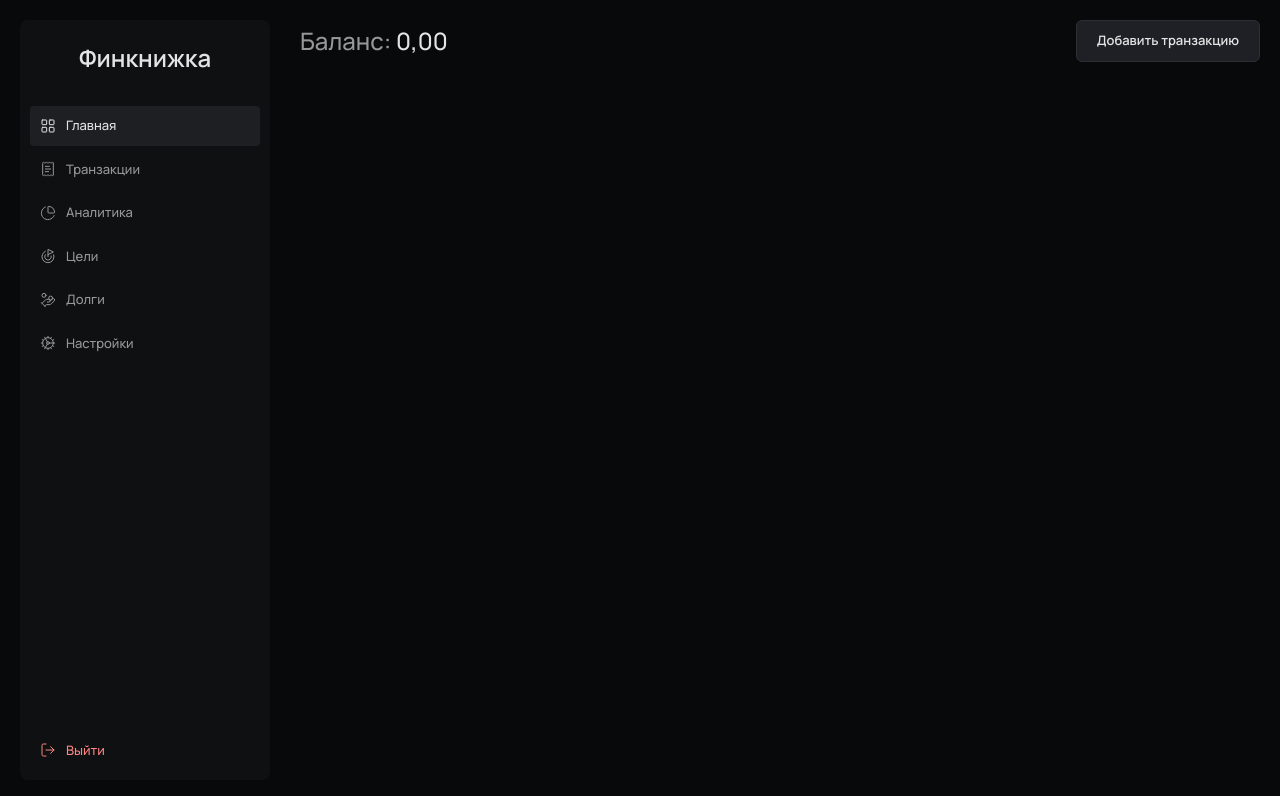
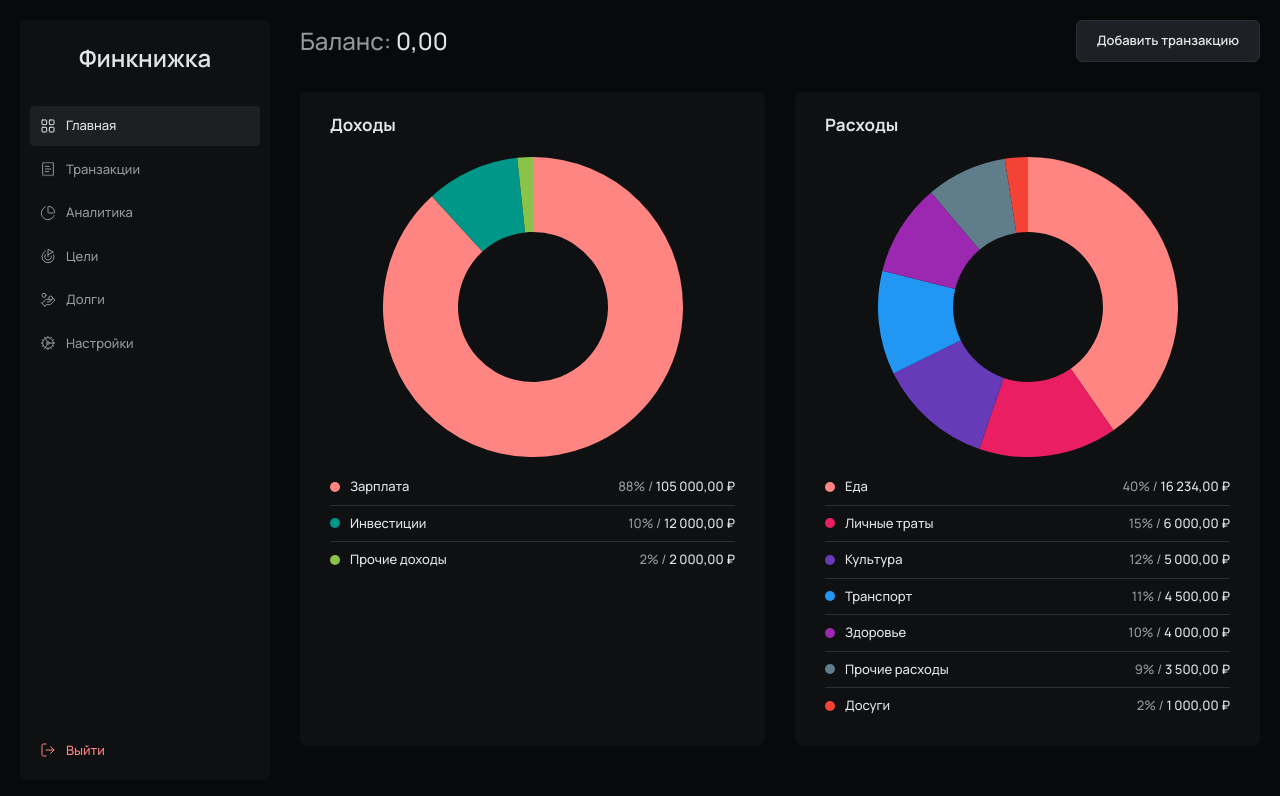
Before and after one commit to karagulow/finbook, a Next.js app: page / in a window 1280 px wide. Shown: the top 796 px of the page. Built offline with nearby package versions, Linux system fonts and the light colour scheme; no server answers.

Commit message:
feat(ui): add CategoryDoughnutChart component layout

```diff
--- a/app/(root)/page.tsx
+++ b/app/(root)/page.tsx
@@ -1,13 +1,5 @@
-import { Button } from '@/shared/ui';
-import { Balance } from '@/entities/balance';
+import { HomePage } from '@/pages/home-page';
 
 export default function Home() {
-	return (
-		<div className='flex flex-col gap-5 sm:gap-[30px]'>
-			<div className='flex flex-col items-start gap-2.5 sm:flex-row sm:justify-between sm:items-center'>
-				<Balance />
-				<Button className='w-full sm:w-auto'>Добавить транзакцию</Button>
-			</div>
-		</div>
-	);
+	return <HomePage />;
 }
--- a/package.json
+++ b/package.json
@@ -15,6 +15,7 @@
 		"@prisma/client": "^6.15.0",
 		"axios": "^1.11.0",
 		"bcryptjs": "^3.0.2",
+		"chart.js": "^4.5.0",
 		"clsx": "^2.1.1",
 		"js-cookie": "^3.0.5",
 		"jsonwebtoken": "^9.0.2",
@@ -23,6 +24,7 @@
 		"next-pwa": "^5.6.0",
 		"prisma": "^6.15.0",
 		"react": "19.1.0",
+		"react-chartjs-2": "^5.3.0",
 		"react-dom": "19.1.0",
 		"react-hook-form": "^7.62.0",
 		"react-hot-toast": "^2.6.0",
--- /dev/null
+++ b/src/pages/home-page/index.ts
@@ -0,0 +1 @@
+export { HomePage } from './ui/home-page';
--- /dev/null
+++ b/src/pages/home-page/ui/home-page.tsx
@@ -0,0 +1,86 @@
+'use client';
+
+import { Button, CategoryDoughnutChart } from '@/shared/ui';
+import { Balance } from '@/entities/balance';
+
+export const HomePage: React.FC = () => {
+	const incomes = [
+		{
+			id: '1',
+			name: 'Зарплата',
+			amount: 105000,
+			color: '#ff8583',
+		},
+		{
+			id: '2',
+			name: 'Инвестиции',
+			amount: 12000,
+			color: '#009688',
+		},
+		{
+			id: '3',
+			name: 'Прочие доходы',
+			amount: 2000,
+			color: '#8bc34a',
+		},
+	];
+
+	const expenses = [
+		{
+			id: '2',
+			name: 'Еда',
+			amount: 16234,
+			color: '#ff8583',
+		},
+		{
+			id: '3',
+			name: 'Транспорт',
+			amount: 4500,
+			color: '#2196f3',
+		},
+		{
+			id: '4',
+			name: 'Личные траты',
+			amount: 6000,
+			color: '#e91e63',
+		},
+		{
+			id: '5',
+			name: 'Здоровье',
+			amount: 4000,
+			color: '#9c27b0',
+		},
+		{
+			id: '6',
+			name: 'Прочие расходы',
+			amount: 3500,
+			color: '#607d8b',
+		},
+		{
+			id: '7',
+			name: 'Досуги',
+			amount: 1000,
+			color: '#f44336',
+		},
+		{
+			id: '8',
+			name: 'Культура',
+			amount: 5000,
+			color: '#673ab7',
+		},
+	];
+
+	return (
+		<div className='flex flex-col gap-5 sm:gap-[30px]'>
+			<div className='flex flex-col items-start gap-2.5 sm:flex-row sm:justify-between sm:items-center'>
+				<Balance />
+				<Button className='w-full sm:w-auto'>Добавить транзакцию</Button>
+			</div>
+
+			<div className='flex flex-col gap-5 md:flex-row md:gap-7.5'>
+				<CategoryDoughnutChart title='Доходы' categories={incomes} />
+				<CategoryDoughnutChart title='Расходы' categories={expenses} />
+			</div>
+		</div>
+	);
+};
--- /dev/null
+++ b/src/shared/ui/category-doughnut-chart.tsx
@@ -0,0 +1,109 @@
+import React from 'react';
+import { Doughnut } from 'react-chartjs-2';
+import { Chart as ChartJS, ArcElement, Tooltip, Legend } from 'chart.js';
+
+ChartJS.register(ArcElement, Tooltip, Legend);
+
+type Category = {
+	id: string;
+	name: string;
+	amount: number;
+	color: string;
+};
+
+type CategoryDoughnutChartProps = {
+	title: string;
+	categories: Category[] | null;
+};
+
+export const CategoryDoughnutChart: React.FC<CategoryDoughnutChartProps> = ({
+	title,
+	categories,
+}) => {
+	if (!categories || categories.length === 0) {
+		return (
+			<div className='flex flex-col items-center gap-5 w-full bg-[var(--card)] rounded-[8px] pt-3 sm:p-7.5 p-4 sm:pt-5'>
+				<h2 className='font-bold text-[17px] text-[var(--foreground-primary)] mr-auto'>
+					{title}
+				</h2>
+				<div className='flex items-center justify-center w-full h-[100%] min-h-[200px] text-[var(--foreground-secondary)] text-[13px]'>
+					Недостаточно данных
+				</div>
+			</div>
+		);
+	}
+
+	const sortedCategories = [...categories].sort((a, b) => b.amount - a.amount);
+	const total = sortedCategories.reduce((acc, cat) => acc + cat.amount, 0);
+
+	const data = {
+		labels: sortedCategories.map(cat => cat.name),
+		datasets: [
+			{
+				data: sortedCategories.map(cat => cat.amount),
+				backgroundColor: sortedCategories.map(cat => cat.color),
+				borderWidth: 0,
+			},
+		],
+	};
+
+	const options = {
+		plugins: {
+			legend: { display: false },
+			tooltip: {
+				callbacks: {
+					label: function (tooltipItem: any) {
+						const value = tooltipItem.raw as number;
+						return (
+							value.toLocaleString('ru-RU', {
+								minimumFractionDigits: 2,
+								maximumFractionDigits: 2,
+							}) + ' ₽'
+						);
+					},
+				},
+			},
+		},
+	};
+
+	return (
+		<div className='flex flex-col items-center gap-5 w-full bg-[var(--card)] rounded-[8px] pt-3 sm:p-7.5 p-4 sm:pt-5'>
+			<h2 className='font-bold text-[17px] text-[var(--foreground-primary)] mr-auto'>
+				{title}
+			</h2>
+
+			<div className='max-w-[400px] max-h-[400px] aspect-square relative'>
+				<Doughnut data={data} options={options} />
+			</div>
+
+			<ul className='flex flex-col gap-2 w-full'>
+				{sortedCategories.map((cat, index) => (
+					<li key={cat.id} className='flex flex-col gap-2'>
+						<div className='flex justify-between items-center w-full font-medium text-[13px] text-[var(--foreground-primary)]'>
+							<div className='flex items-center gap-2.5'>
+								<span
+									className='size-2.5 rounded-full'
+									style={{ backgroundColor: cat.color }}
+								></span>
+								<span>{cat.name}</span>
+							</div>
+							<p>
+								<span className='text-[var(--foreground-secondary)]'>
+									{((cat.amount / total) * 100).toFixed(0)}% /
+								</span>{' '}
+								{cat.amount.toLocaleString('ru-RU', {
+									minimumFractionDigits: 2,
+									maximumFractionDigits: 2,
+								})}{' '}
+								₽
+							</p>
+						</div>
+						{index < sortedCategories.length - 1 && (
+							<hr className='border-[var(--border-primary)] h-[1px] w-full' />
+						)}
+					</li>
+				))}
+			</ul>
+		</div>
+	);
+};
--- a/src/shared/ui/index.ts
+++ b/src/shared/ui/index.ts
@@ -1,2 +1,3 @@
 export { Button } from './button';
 export { Input } from './input';
+export { CategoryDoughnutChart } from './category-doughnut-chart';
```
Also changed, not shown: 1 other file (tests, documents, lock files or other folders).
